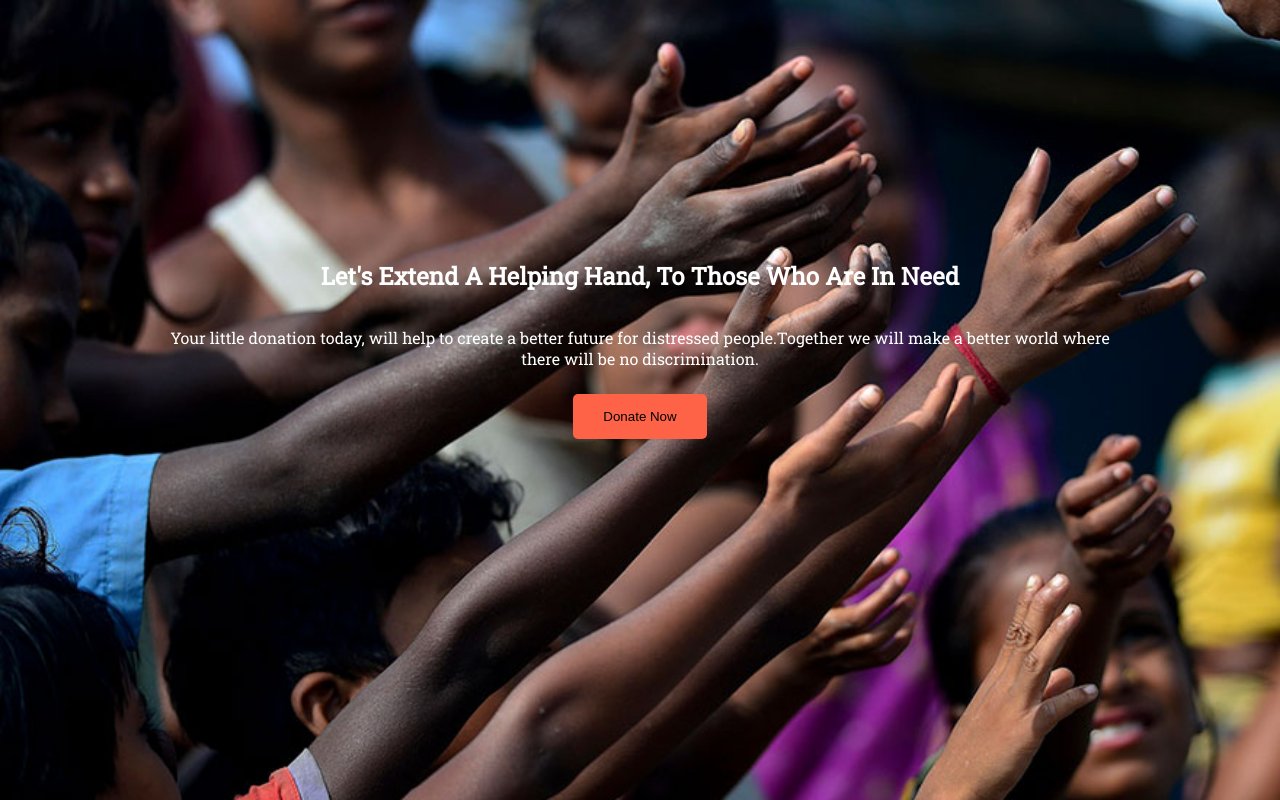
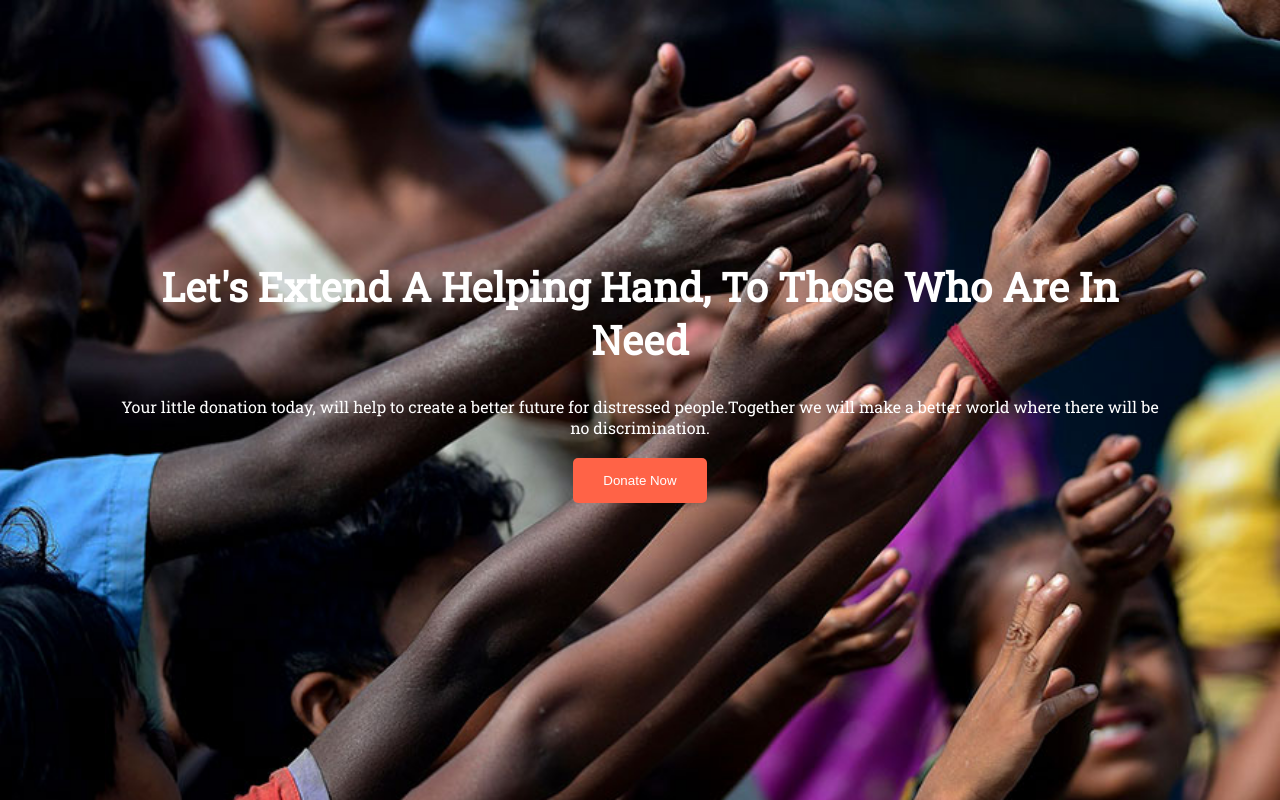
Before and after one commit to hasanshanto01/donation-ace, a plain HTML site: page index.html in a window 1280 px wide. Drawn offline with Linux system fonts and the light colour scheme.

Commit message:
final title modification

```diff
--- a/css/style.css
+++ b/css/style.css
@@ -5,7 +5,6 @@
 
 body {
     font-family: 'Roboto Slab', serif;
-    /* font-size: 20px; */
 }
 
 .title {
@@ -27,12 +26,18 @@ body {
     text-align: center;
 }
 
+.title-description h1 {
+    font-size: 40px;
+    font-weight: bold;
+}
+
 .title-text {
-    margin: 0px 150px 15px 150px;
+    margin: 0px 100px 10px 100px;
     padding: 10px;
 }
 
 .link-btn {
+    color: white;
     background-color: tomato;
     border: none;
     border-radius: 5px;
```
